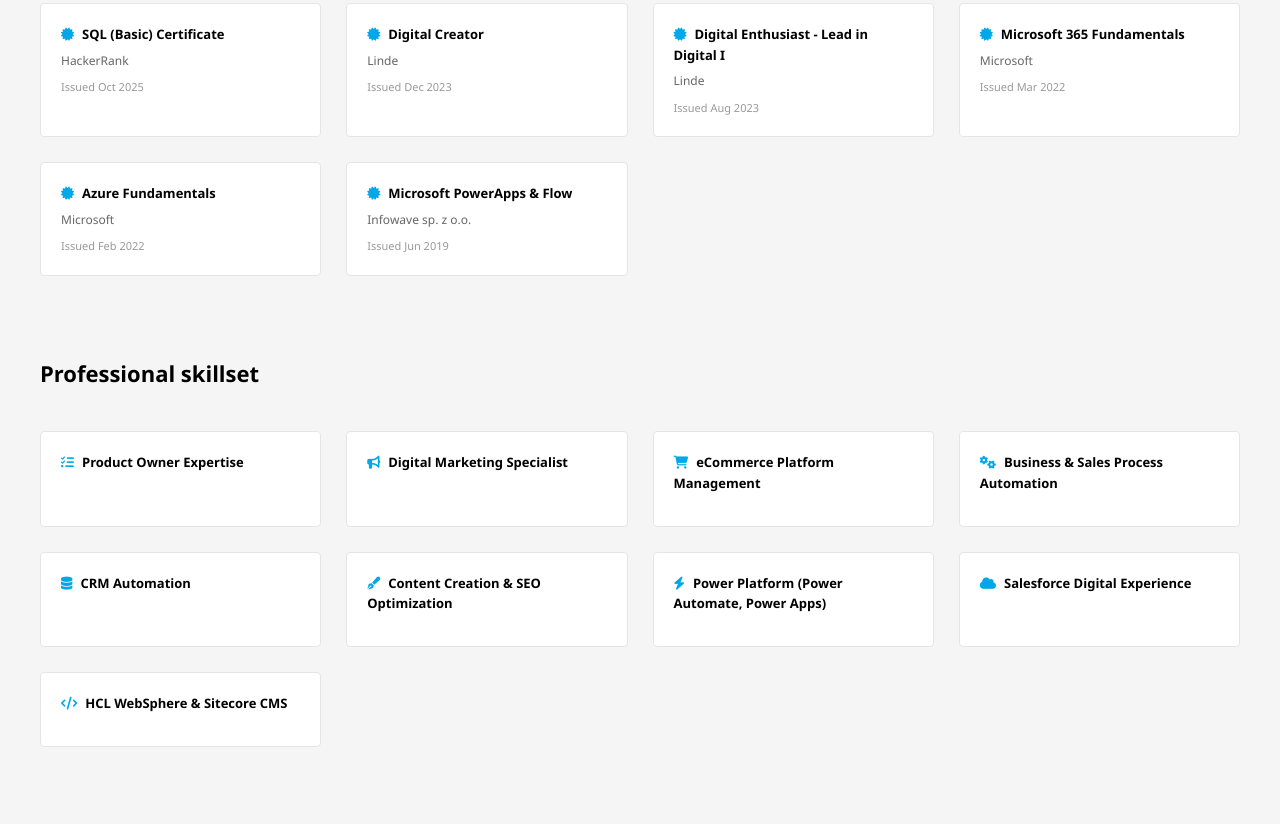
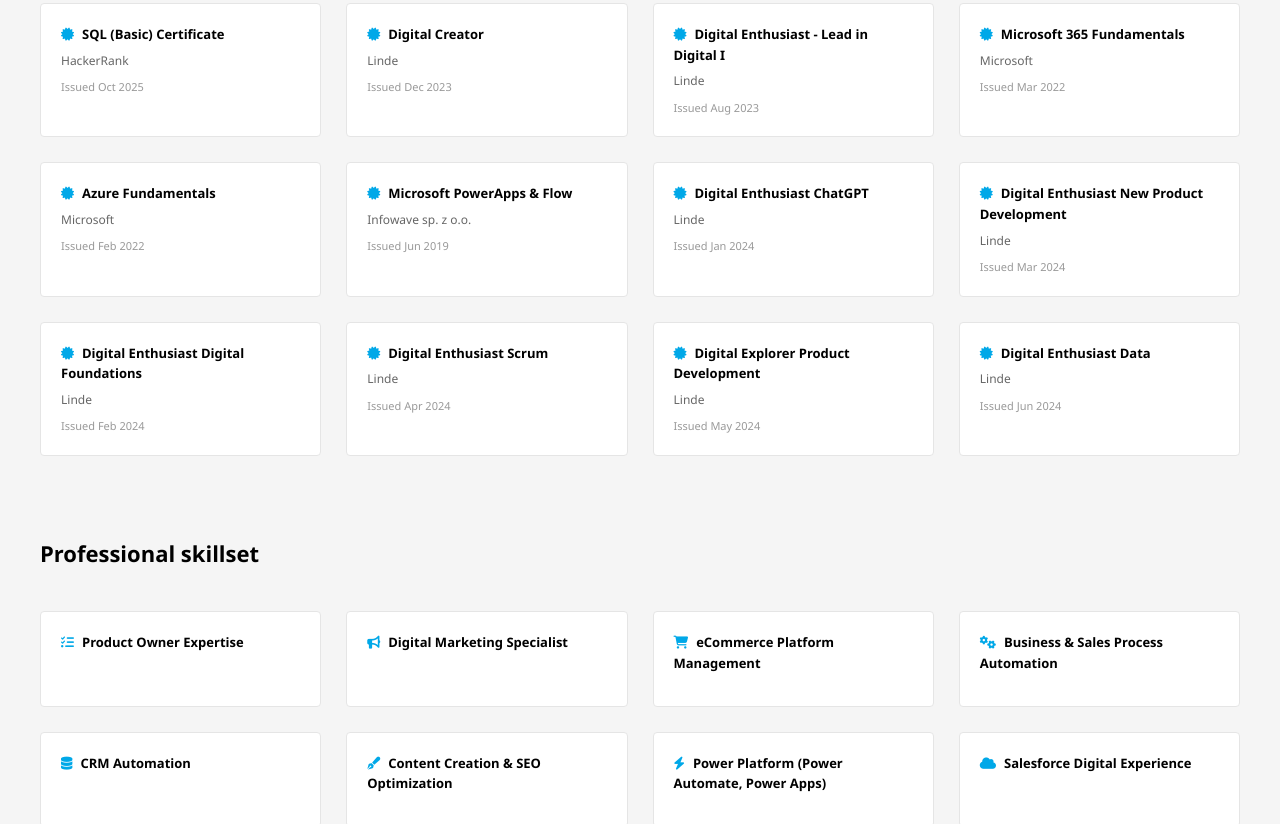
Before and after one commit to janjedrzejak/janjedrzejak.github.io, a plain HTML site: page index.html in a window 1280 px wide. Shown: the part 5935-6759 px from the top of the page. Drawn offline with Linux system fonts and the light colour scheme; animation ran at ten frames a second.

Commit message:
certs update

```diff
--- a/index.html
+++ b/index.html
@@ -1288,17 +1288,17 @@
                 <h3 style="font-size: 22px; font-weight: 600; margin-bottom: 40px; color: #000;">Licenses & Certifications</h3>
                 <div style="display: grid; grid-template-columns: repeat(auto-fit, minmax(280px, 1fr)); gap: 25px;">
                     <div style="background-color: #fff; padding: 20px; border: 1px solid #e5e5e5; border-radius: 4px;">
-                        <p style="font-size: 13px; font-weight: 600; color: #000; margin-bottom: 6px;"><i class="fas fa-certificate" style="color: #00a8e8; margin-right: 8px;"></i>SQL (Basic) Certificate</p>
+                        <p style="font-size: 13px; font-weight: 600; color: #000; margin-bottom: 6px;"><a href="https://www.hackerrank.com/certificates/3a4e123ca642" target="_blank" style="text-decoration: none; color: #000; cursor: pointer;"><i class="fas fa-certificate" style="color: #00a8e8; margin-right: 8px;"></i>SQL (Basic) Certificate</a></p>
                         <p style="font-size: 12px; color: #666; margin-bottom: 8px;">HackerRank</p>
                         <p style="font-size: 11px; color: #999;">Issued Oct 2025</p>
                     </div>
                     <div style="background-color: #fff; padding: 20px; border: 1px solid #e5e5e5; border-radius: 4px;">
-                        <p style="font-size: 13px; font-weight: 600; color: #000; margin-bottom: 6px;"><i class="fas fa-certificate" style="color: #00a8e8; margin-right: 8px;"></i>Digital Creator</p>
+                        <p style="font-size: 13px; font-weight: 600; color: #000; margin-bottom: 6px;"><a href="https://www.credly.com/badges/314b81f0-ec9c-4f71-9271-9ff2aa55a979" target="_blank" style="text-decoration: none; color: #000; cursor: pointer;"><i class="fas fa-certificate" style="color: #00a8e8; margin-right: 8px;"></i>Digital Creator</a></p>
                         <p style="font-size: 12px; color: #666; margin-bottom: 8px;">Linde</p>
                         <p style="font-size: 11px; color: #999;">Issued Dec 2023</p>
                     </div>
                     <div style="background-color: #fff; padding: 20px; border: 1px solid #e5e5e5; border-radius: 4px;">
-                        <p style="font-size: 13px; font-weight: 600; color: #000; margin-bottom: 6px;"><i class="fas fa-certificate" style="color: #00a8e8; margin-right: 8px;"></i>Digital Enthusiast - Lead in Digital I</p>
+                        <p style="font-size: 13px; font-weight: 600; color: #000; margin-bottom: 6px;"><a href="https://www.credly.com/badges/a65a55d5-edd6-44af-822c-5ac8ad205fa1" target="_blank" style="text-decoration: none; color: #000; cursor: pointer;"><i class="fas fa-certificate" style="color: #00a8e8; margin-right: 8px;"></i>Digital Enthusiast - Lead in Digital I</a></p>
                         <p style="font-size: 12px; color: #666; margin-bottom: 8px;">Linde</p>
                         <p style="font-size: 11px; color: #999;">Issued Aug 2023</p>
                     </div>
@@ -1316,6 +1316,36 @@
                         <p style="font-size: 13px; font-weight: 600; color: #000; margin-bottom: 6px;"><i class="fas fa-certificate" style="color: #00a8e8; margin-right: 8px;"></i>Microsoft PowerApps & Flow</p>
                         <p style="font-size: 12px; color: #666; margin-bottom: 8px;">Infowave sp. z o.o.</p>
                         <p style="font-size: 11px; color: #999;">Issued Jun 2019</p>
+                    </div>
+                    <div style="background-color: #fff; padding: 20px; border: 1px solid #e5e5e5; border-radius: 4px;">
+                        <p style="font-size: 13px; font-weight: 600; color: #000; margin-bottom: 6px;"><a href="https://www.credly.com/badges/19be2e49-27fe-4c7d-a55e-0f8f9717ef55" target="_blank" style="text-decoration: none; color: #000; cursor: pointer;"><i class="fas fa-certificate" style="color: #00a8e8; margin-right: 8px;"></i>Digital Enthusiast ChatGPT</a></p>
+                        <p style="font-size: 12px; color: #666; margin-bottom: 8px;">Linde</p>
+                        <p style="font-size: 11px; color: #999;">Issued Jan 2024</p>
+                    </div>
+                    <div style="background-color: #fff; padding: 20px; border: 1px solid #e5e5e5; border-radius: 4px;">
+                        <p style="font-size: 13px; font-weight: 600; color: #000; margin-bottom: 6px;"><a href="https://www.credly.com/badges/36867792-9a9c-45a9-ab3b-329ae50c0be5" target="_blank" style="text-decoration: none; color: #000; cursor: pointer;"><i class="fas fa-certificate" style="color: #00a8e8; margin-right: 8px;"></i>Digital Enthusiast New Product Development</a></p>
+                        <p style="font-size: 12px; color: #666; margin-bottom: 8px;">Linde</p>
+                        <p style="font-size: 11px; color: #999;">Issued Mar 2024</p>
+                    </div>
+                    <div style="background-color: #fff; padding: 20px; border: 1px solid #e5e5e5; border-radius: 4px;">
+                        <p style="font-size: 13px; font-weight: 600; color: #000; margin-bottom: 6px;"><a href="https://www.credly.com/badges/e1d93d5b-e605-4f35-910d-eb753d565b70" target="_blank" style="text-decoration: none; color: #000; cursor: pointer;"><i class="fas fa-certificate" style="color: #00a8e8; margin-right: 8px;"></i>Digital Enthusiast Digital Foundations</a></p>
+                        <p style="font-size: 12px; color: #666; margin-bottom: 8px;">Linde</p>
+                        <p style="font-size: 11px; color: #999;">Issued Feb 2024</p>
+                    </div>
+                    <div style="background-color: #fff; padding: 20px; border: 1px solid #e5e5e5; border-radius: 4px;">
+                        <p style="font-size: 13px; font-weight: 600; color: #000; margin-bottom: 6px;"><a href="https://www.credly.com/badges/0e98cd30-a798-4418-ba2b-914936270d91" target="_blank" style="text-decoration: none; color: #000; cursor: pointer;"><i class="fas fa-certificate" style="color: #00a8e8; margin-right: 8px;"></i>Digital Enthusiast Scrum</a></p>
+                        <p style="font-size: 12px; color: #666; margin-bottom: 8px;">Linde</p>
+                        <p style="font-size: 11px; color: #999;">Issued Apr 2024</p>
+                    </div>
+                    <div style="background-color: #fff; padding: 20px; border: 1px solid #e5e5e5; border-radius: 4px;">
+                        <p style="font-size: 13px; font-weight: 600; color: #000; margin-bottom: 6px;"><a href="https://www.credly.com/badges/b2681b12-445e-4457-8199-258843a8933b" target="_blank" style="text-decoration: none; color: #000; cursor: pointer;"><i class="fas fa-certificate" style="color: #00a8e8; margin-right: 8px;"></i>Digital Explorer Product Development</a></p>
+                        <p style="font-size: 12px; color: #666; margin-bottom: 8px;">Linde</p>
+                        <p style="font-size: 11px; color: #999;">Issued May 2024</p>
+                    </div>
+                    <div style="background-color: #fff; padding: 20px; border: 1px solid #e5e5e5; border-radius: 4px;">
+                        <p style="font-size: 13px; font-weight: 600; color: #000; margin-bottom: 6px;"><a href="https://www.credly.com/badges/c0b2ab63-66c7-43fa-bcd5-1c6e9c6d9ff7" target="_blank" style="text-decoration: none; color: #000; cursor: pointer;"><i class="fas fa-certificate" style="color: #00a8e8; margin-right: 8px;"></i>Digital Enthusiast Data</a></p>
+                        <p style="font-size: 12px; color: #666; margin-bottom: 8px;">Linde</p>
+                        <p style="font-size: 11px; color: #999;">Issued Jun 2024</p>
                     </div>
                 </div>
             </div>
@@ -1352,6 +1382,8 @@
                         <p style="font-size: 13px; font-weight: 600; color: #000; margin-bottom: 12px;"><i class="fas fa-code" style="color: #00a8e8; margin-right: 8px;"></i>HCL WebSphere & Sitecore CMS</p>
                     </div>
                 </div>
+
+
             </div>
 
             <!-- Languages -->
```
